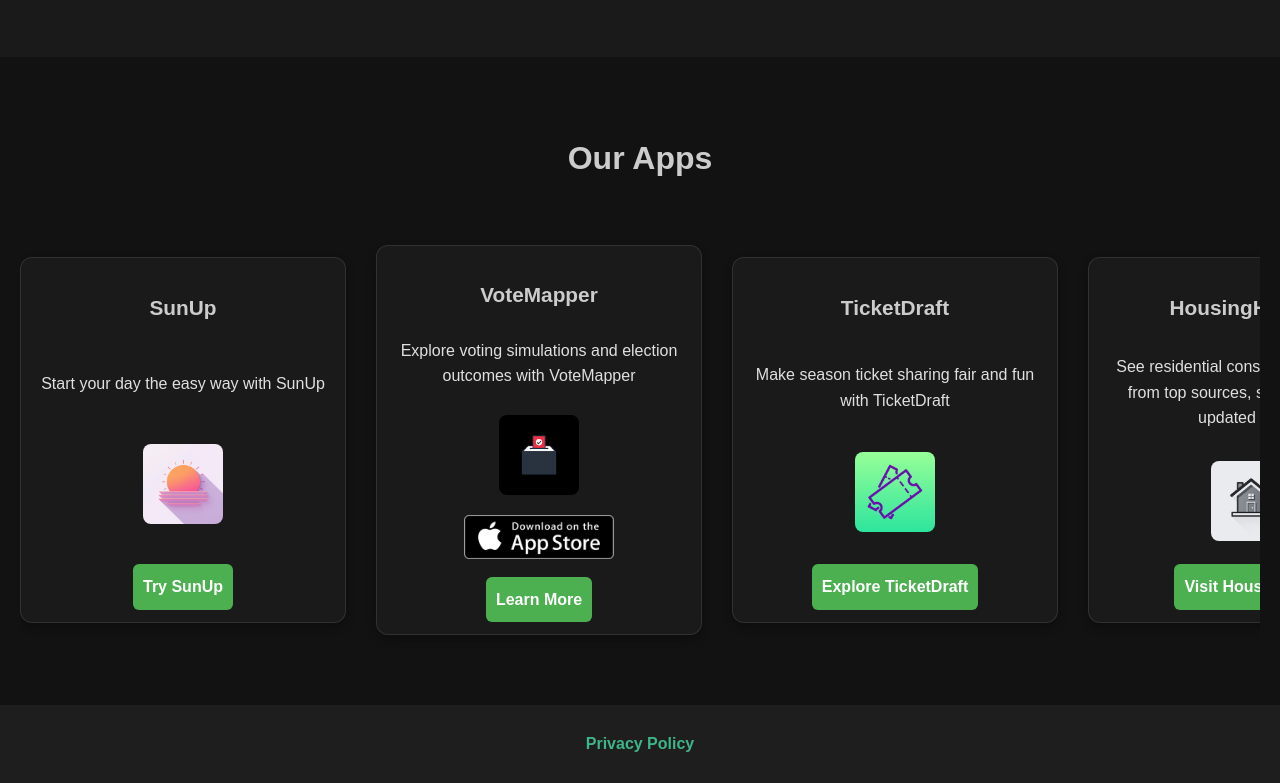
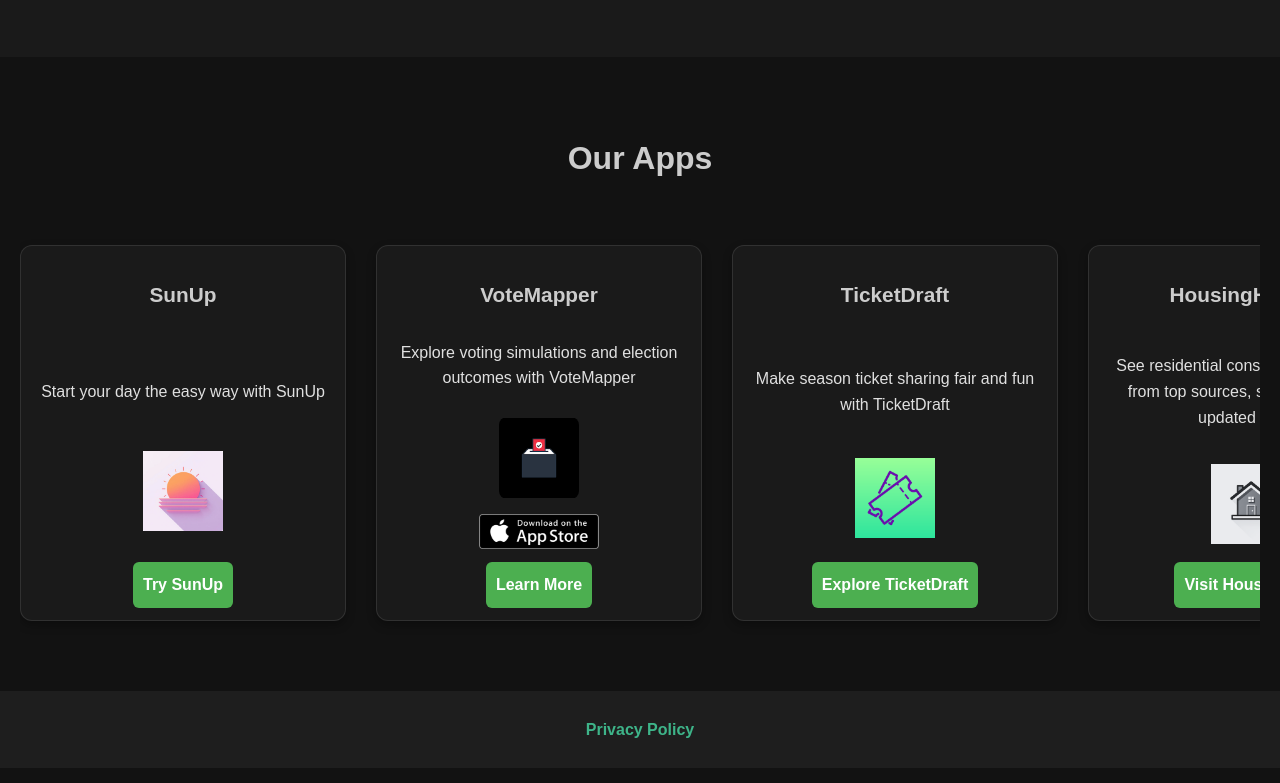
Before and after one commit to ColinScattergood/sladc, a plain HTML site: page index.html in a window 1280 px wide. Shown: the part 393-1176 px from the top of the page. Drawn offline with nearby package versions, Linux system fonts and the light colour scheme.

Commit message:
Update styles.css

```diff
--- a/styles.css
+++ b/styles.css
@@ -134,8 +134,9 @@
 }
 
 .app-store-button {
-    width: 150px;
-    margin-top: 10px;
+    width: 120px;
+    height: auto; /* Allow height to adjust */
+    margin: 5px auto; /* Center it */
 }
 
 /* Features Section */
@@ -250,6 +251,7 @@
     font-weight: bold;
     margin-bottom: 10px;
     color: var(--heading-color);
+    flex-grow: 1;
 }
 
 /* App Logos */
@@ -312,6 +314,10 @@
     flex-shrink: 0;
     width: 300px !important; /* Force fixed width */
     max-width: 300px; /* Ensures it doesn’t expand */
+    height: 350px; /* Set a consistent height for all cards */
+    display: flex;
+    flex-direction: column;
+    justify-content: space-between; /* Distribute content evenly */
     text-align: center;
     background: #1a1a1a;
     padding: 12px;
@@ -324,11 +330,12 @@
     width: 80px;
     height: 80px;
     margin: 10px auto;
+    flex-grow: 1; /* Allows logos to stay centered */
 }
 
 .app-button {
     display: block;
-    margin-top: 10px;
+    margin-top: auto;
     padding: 10px;
     background: #4caf50;
     color: white;
```
